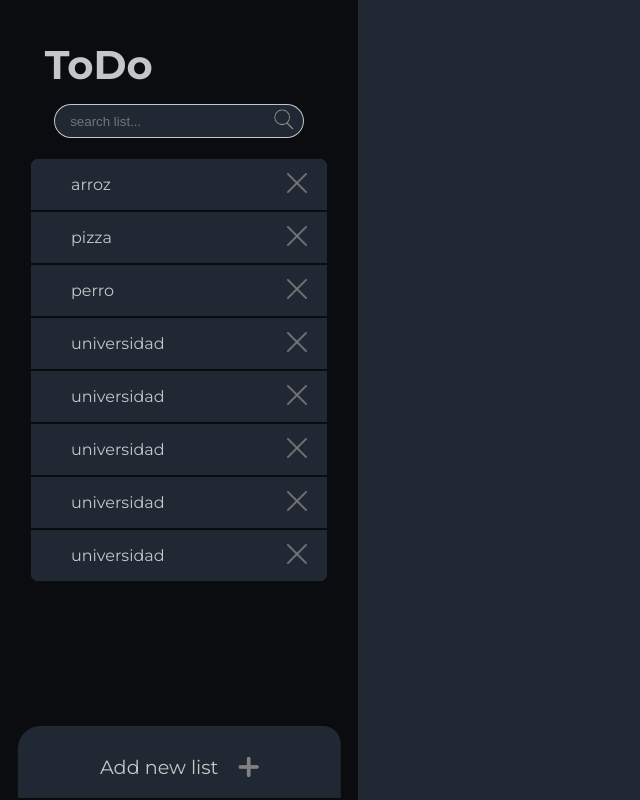
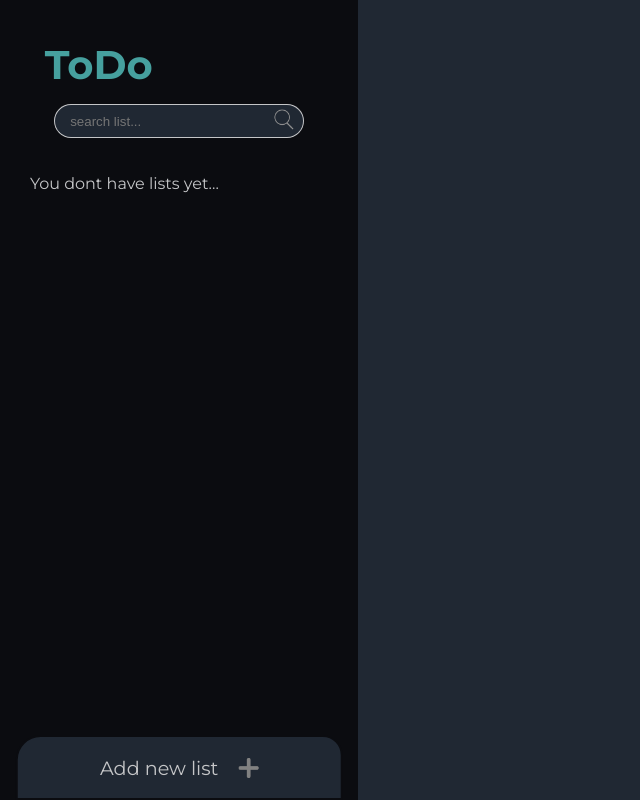
Before and after one commit to cristian1clj/todo-app, a React (Create React App) app: page / in a window 1280 px wide. Shown: the whole page, without its empty margins (0-640 px from the left). Built offline with nearby package versions, Linux system fonts and the light colour scheme.

Commit message:
implemented error message functionality and style modification

```diff
--- a/src/App.css
+++ b/src/App.css
@@ -1,3 +1,7 @@
+.App {
+    position: relative;
+}
+
 .main-control {
     width: 28%;
     height: 100vh;
@@ -23,6 +27,7 @@ header h1 {
     margin: 0 auto;
     padding: 40px 0 15px 0;
     font-size: 2.5rem;
+    color: #46a09e;
 }
 
 .one-line-form {
@@ -89,7 +94,10 @@ header h1 {
 
 .new-list {
     width: 90%;
-    padding-top: 10px;
+    height: 61.11px;
+    display: flex;
+    flex-direction: column;
+    overflow: hidden;
     background-color: #202833;
     border-radius: 25px 20px 0 0;
     border: 2px solid #0b0c10;
@@ -97,19 +105,19 @@ header h1 {
     bottom: 0;
     left: 50%;
     transform: translateX(-50%);
+    transition: height 1s ease;
 }
 
 .new-list .icon {
     width: 20px;
 }
 
-.new-list:hover .form-add-list {
-    display: flex;
+.new-list:hover {
+    height: 110px;
 }
 
 .form-add-list {
-    margin-top: 10px;
-    display: none;
+    margin-bottom: -35px;
 }
 
 .form-add-list input, .form-add-list button {
@@ -122,7 +130,7 @@ header h1 {
 }
 
 .new-list:hover .new-list-button .icon {
-    animation: rotateIcon 2s infinite;
+    animation: rotateIcon 1s linear;
 }
 
 @keyframes rotateIcon {
@@ -130,7 +138,7 @@ header h1 {
         transform: rotate(0deg);
     }
     100% {
-        transform: rotate(360deg);
+        transform: rotate(180deg);
     }
 }
 
@@ -142,9 +150,38 @@ header h1 {
 }
 
 .new-list-button:hover {
-    cursor: pointer;
+    cursor: default;
 }
 
 .new-list-button .icon {
     margin-left: 20px;
 }
+
+.message-error {
+    position: absolute;
+    top: 10px;
+    right: 10px;
+    background-color: #46a09e;
+    width: 30%;
+    min-width: 300px;
+    max-width: 350px;
+    display: flex;
+    justify-content: space-between;
+    align-items: center;
+    padding: 0 20px;
+    border-radius: 10px;
+    font-weight: bold;
+}
+
+.message-error p:hover {
+    cursor: default;
+}
+
+.message-error button {
+    background-color: #46a09e;
+    border: 0;
+}
+
+.message-error button:hover {
+    cursor: pointer;
+}
--- a/src/App.js
+++ b/src/App.js
@@ -1,13 +1,16 @@
 import { useState } from 'react';
 import './App.css';
 import MainControl from './components/MainControl';
+import ErrorMessage from './components/ErrorMessage';
 
 function App() {
-  const [toDo, setToDo] = useState(['arroz', 'pizza', 'perro', 'universidad', 'universidad', 'universidad', 'universidad', 'universidad']);
+  const [toDo, setToDo] = useState([]);
+  const [error, setError] = useState('');
 
   return (
     <div className="App">
-      <MainControl toDo={toDo} setToDo={setToDo} />
+      <MainControl toDo={toDo} setToDo={setToDo} setError={setError} />
+      { error !== '' ? <ErrorMessage error={error} setError={setError} /> : null }
     </div>
   );
 }
--- /dev/null
+++ b/src/components/ErrorMessage.js
@@ -0,0 +1,12 @@
+const ErrorMessage = ({ error, setError }) => {
+    return (
+        <div className="message-error">
+            <p>{error}</p>
+            <button type="button" onClick={e => setError('')}>
+                <img className="icon" src="/xicon.png" alt="x icon" />
+            </button>
+        </div>
+    );
+}
+
+export default ErrorMessage;
--- a/src/components/MainControl.js
+++ b/src/components/MainControl.js
@@ -2,12 +2,12 @@ import Header from "./Header";
 import ToDoLists from "./ToDoLists";
 import NewList from "./NewList";
 
-const MainControl = ({ toDo, setToDo }) => {
+const MainControl = ({ toDo, setToDo, setError }) => {
     return (
         <aside className="main-control">
             <Header />
             <ToDoLists toDo={toDo} />
-            <NewList toDo={toDo} setToDo={setToDo} />
+            <NewList setToDo={setToDo} setError={setError} />
         </aside>
     );
 }
--- a/src/components/NewList.js
+++ b/src/components/NewList.js
@@ -1,13 +1,13 @@
 import FormAddList from "./FormAddList";
 
-const NewList = ({ toDo, setToDo }) => {
+const NewList = ({ setToDo, setError }) => {
     return (
         <section className="new-list">
-            <FormAddList />
             <div className="new-list-button">
                 <p>Add new list</p>
                 <img className="icon" src="/plusicon.png" alt="Plus icon" />
             </div>
+            <FormAddList setToDo={setToDo} setError={setError} />
         </section>
     );
 }
```
